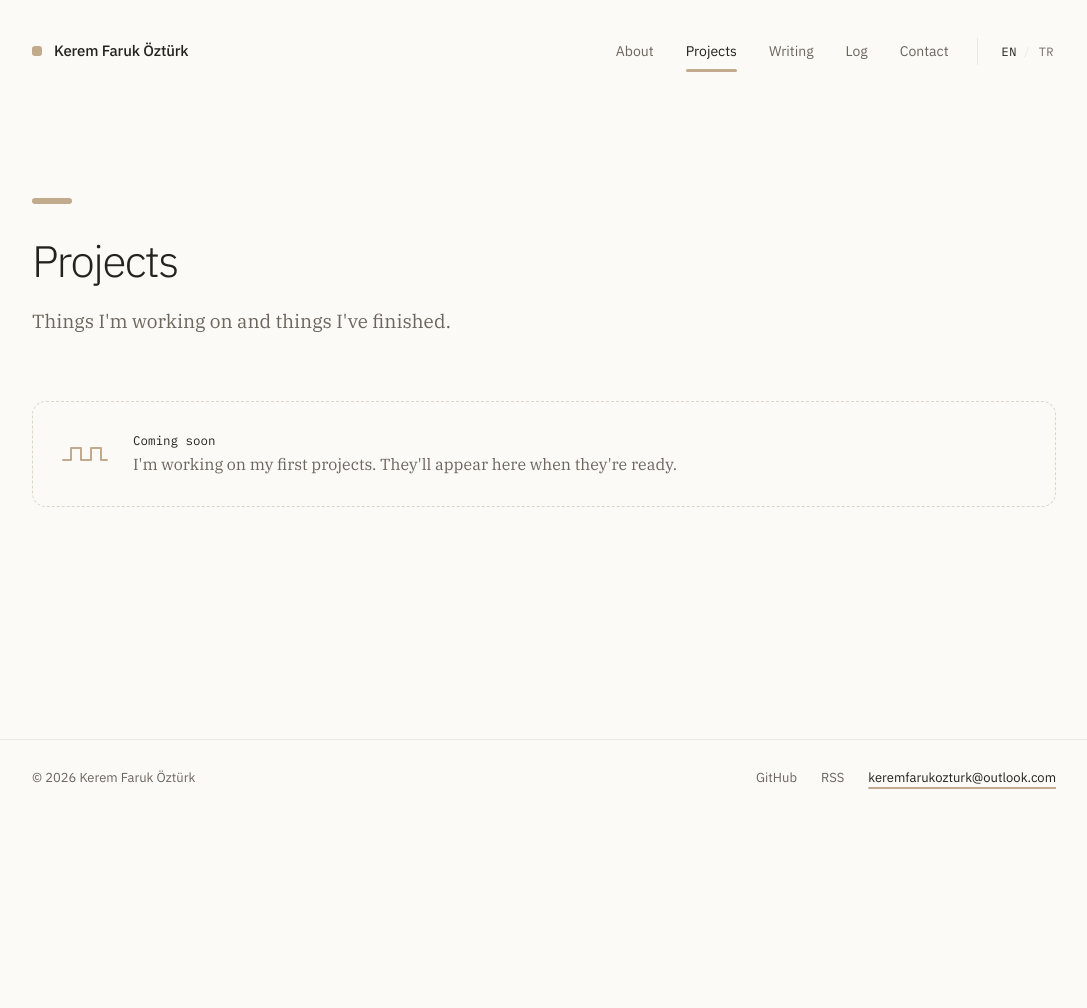
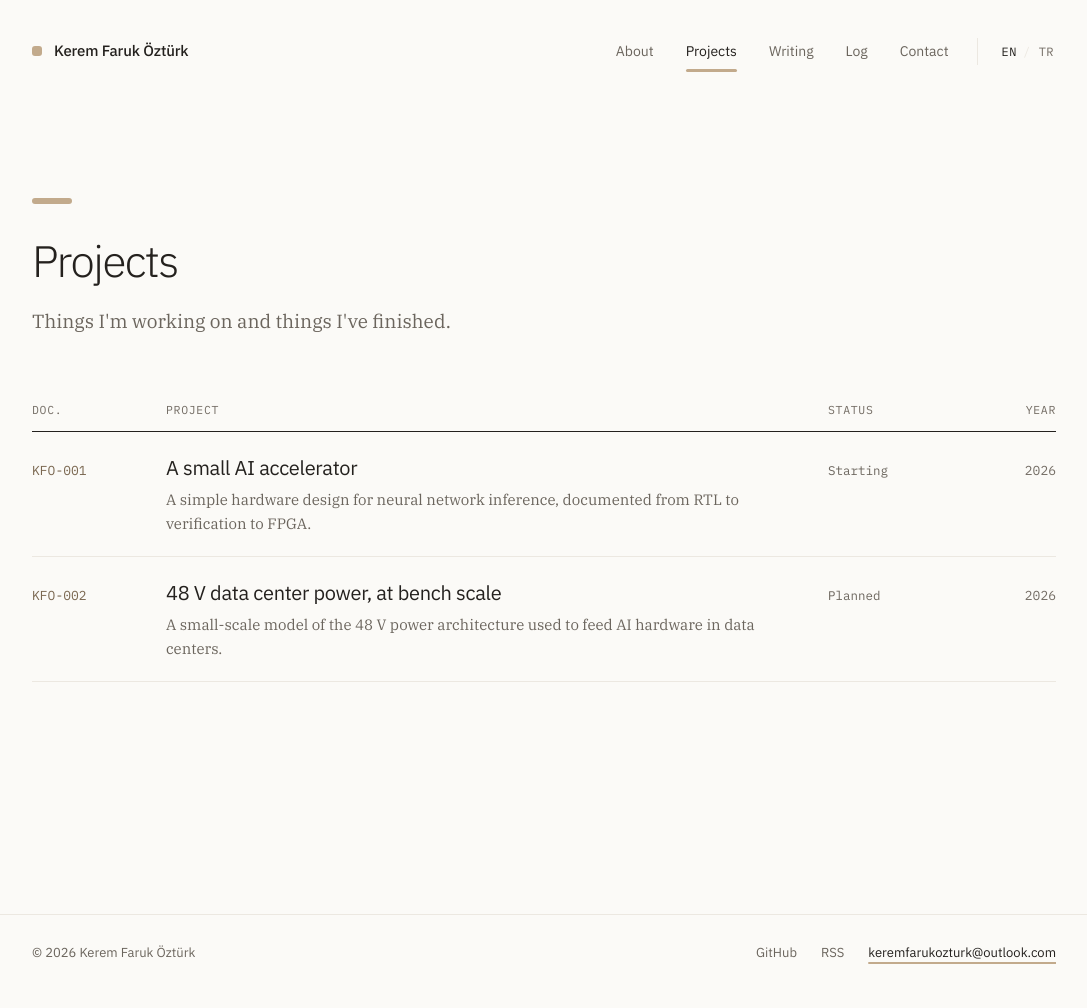
Before and after one commit to keremfarukozturk/keremfarukozturk.github.io, a Jekyll site: the page built from projects/index.html, in a window 1280 px wide. Shown: the whole page, without its empty margins (96-1183 px from the left). Built offline with Jekyll 4.4.1, drawn with Linux system fonts in a browser that asks for light colours; before the commit the page ends 900 px from its top, so only the background shows below that.

Commit message:
İlk iki proje sayfası, yazı taslağı; Hakkımda sade başlığa döndü
- Projeler: KFO-001 yapay zekâ hızlandırıcısı (Başlıyor) ve KFO-002 48 V güç mimarisi (Planlanıyor),
  iki dilde, datasheet düzeninde
- Yeni durum etiketleri: planned / starting (Planlanıyor / Başlıyor)
- İlk yazı için taslak iskelet (published: false; canlı sitede görünmez)
- Hakkımda: cesur başlık kaldırıldı, sade başlığa dönüldü
- Günlük: yalnızca "Siteyi yayına aldım" kaydı
- README: taslak önizleme ve yeni durum etiketleri

Co-Authored-By: Claude Opus 5.5 <noreply@anthropic.com>
Claude-Session: https://claude.ai/code/session_01AR14QjN7rgHvc83wszqaRT

```diff
--- a/_data/log.yml
+++ b/_data/log.yml
@@ -1,10 +1,6 @@
 # Mühendislik günlüğü — kısa, tarihli notlar. En yeni kayıt en üste yazılır.
 # tag: _data/categories.yml anahtarlarından biri (electronics | signals | software | ai | notes)
 # en: İngilizce metin (zorunlu) · tr: Türkçe metin (isteğe bağlı; yoksa İngilizcesi gösterilir)
-- date: 2026-11-13
-  tag: software
-  en: "Made this site bilingual: English by default, Turkish under /tr/."
-  tr: "Bu siteyi iki dilli yaptım: varsayılan İngilizce, Türkçesi /tr/ altında."
 - date: 2026-11-11
   tag: notes
   en: "Launched this site."
--- a/_data/ui.yml
+++ b/_data/ui.yml
@@ -29,7 +29,7 @@ en:
   spec: "Specifications"
   contact: "Contact"
   email: "Email"
-  status: { ongoing: "Ongoing", completed: "Completed" }
+  status: { planned: "Planned", starting: "Starting", ongoing: "Ongoing", completed: "Completed" }
   months: ["Jan", "Feb", "Mar", "Apr", "May", "Jun", "Jul", "Aug", "Sep", "Oct", "Nov", "Dec"]
   months_long: ["January", "February", "March", "April", "May", "June", "July", "August", "September", "October", "November", "December"]
   now: "Now"
@@ -70,7 +70,7 @@ tr:
   spec: "Teknik künye"
   contact: "İletişim"
   email: "E-posta"
-  status: { ongoing: "Sürüyor", completed: "Tamamlandı" }
+  status: { planned: "Planlanıyor", starting: "Başlıyor", ongoing: "Sürüyor", completed: "Tamamlandı" }
   months: ["Oca", "Şub", "Mar", "Nis", "May", "Haz", "Tem", "Ağu", "Eyl", "Eki", "Kas", "Ara"]
   months_long: ["Ocak", "Şubat", "Mart", "Nisan", "Mayıs", "Haziran", "Temmuz", "Ağustos", "Eylül", "Ekim", "Kasım", "Aralık"]
   now: "Şimdi"
--- a/_layouts/page.html
+++ b/_layouts/page.html
@@ -2,24 +2,10 @@
 layout: default
 ---
 <div class="page w">
-  {%- if page.bold %}
-  <header class="bold-head">
-    <div class="bh-cols" aria-hidden="true">{% for i in (1..12) %}<i></i>{% endfor %}</div>
-    <p class="label">{{ page.title }}</p>
-    <h1>{% for w in page.bold.words %}<span{% if forloop.first %} class="main"{% endif %}>{{ w }}</span>{% endfor %}</h1>
-    {%- if page.lede %}<p class="bh-lede">{{ page.lede }}</p>{% endif %}
-    <dl class="bh-row">
-      {%- for r in page.bold.row %}
-      <div{% if forloop.first %} class="main"{% endif %}><dt>{{ r.k }}</dt><dd>{{ r.v }}</dd></div>
-      {%- endfor %}
-    </dl>
-  </header>
-  {%- else %}
   <header class="page-head">
     <span class="bar" aria-hidden="true"></span>
     <h1>{{ page.title }}</h1>
     {%- if page.lede %}<p>{{ page.lede }}</p>{% endif %}
   </header>
-  {%- endif %}
   {{ content }}
 </div>
--- /dev/null
+++ b/_projects/en/48v-power.md
@@ -0,0 +1,33 @@
+---
+title: "48 V data center power, at bench scale"
+summary: "A small-scale model of the 48 V power architecture used to feed AI hardware in data centers."
+doc: KFO-002
+rev: A
+updated: 2026-11-13
+year: 2026
+status: planned
+type: electronics
+ref: 48v-power
+order: 2
+stack:
+  Topic: [Power distribution, DC-DC conversion]
+  Measurement: [Efficiency, losses]
+revisions:
+  - { rev: A, date: 2026-11-13, note: "Project page and plan" }
+---
+
+## Problem
+
+AI hardware draws a lot of power in a small space, and delivering that power efficiently is becoming a limit of its own. Data centers are moving from 12 V to 48 V distribution: for the same power, four times the voltage means a quarter of the current, and conduction losses (I²R) drop by a factor of sixteen.
+
+## Approach
+
+A small bench model of the chain: a 48 V bus, a converter that steps it down for the load, and careful measurements of efficiency and losses at each stage.
+
+## Plan
+
+- Literature notes on 48 V architectures
+- Converter selection and schematic
+- Building and measuring at bench scale
+
+This project starts after the first stages of the AI accelerator.
--- /dev/null
+++ b/_projects/en/ai-accelerator.md
@@ -0,0 +1,35 @@
+---
+title: "A small AI accelerator"
+summary: "A simple hardware design for neural network inference, documented from RTL to verification to FPGA."
+doc: KFO-001
+rev: A
+updated: 2026-11-13
+year: 2026
+status: starting
+type: ai
+ref: ai-accelerator
+order: 1
+stack:
+  Design: [Verilog]
+  Verification: [cocotb]
+  Target: [FPGA]
+revisions:
+  - { rev: A, date: 2026-11-13, note: "Project page and plan" }
+---
+
+## Problem
+
+Neural networks spend most of their time multiplying and adding numbers. General-purpose processors can do this, but dedicated hardware does it faster and with far less energy. I want to understand that trade-off by building one myself, at a small scale.
+
+## Approach
+
+A small, low-precision inference accelerator: an array of multiply-accumulate units fed by simple buffers. Every module will have its own automated tests before it is integrated.
+
+## Plan
+
+- Architecture and block diagram
+- RTL for the multiply-accumulate unit and the array
+- Verification with cocotb
+- Running on an FPGA and measuring the results
+
+This page is updated as each stage is completed; changes are listed in the revision history below.
--- a/assets/css/main.css
+++ b/assets/css/main.css
@@ -280,22 +280,6 @@ img, video, svg, canvas { display: block; max-width: 100%; }
 .rcf-read { display: flex; flex-wrap: wrap; gap: 28px; margin: 14px 0 0; font-family: var(--mono); font-size: 12.5px; color: var(--faint); }
 .rcf-read b { font-weight: 500; color: var(--ink); margin-left: 6px; }
 
-/* Hakkımda: cesur başlık */
-.bold-head { position: relative; margin-bottom: 72px; padding: 8px 0 0; }
-.bh-cols { position: absolute; inset: -40px 0 0; display: grid; grid-template-columns: repeat(12, 1fr); gap: 24px; pointer-events: none; }
-.bh-cols i { border-left: 1px solid var(--line); opacity: .7; }
-.bold-head > * { position: relative; }
-.bold-head .label { margin: 0 0 28px; }
-.bold-head h1 { margin: 0; font-weight: 300; font-size: clamp(52px, 8vw, 96px); line-height: .98; letter-spacing: -.055em; }
-.bold-head h1 span { display: block; color: var(--soft); }
-.bold-head h1 .main { color: var(--ink); }
-.bh-lede { margin: 32px 0 0; max-width: 560px; font-family: var(--serif); font-size: 19px; color: var(--soft); }
-.bh-row { display: grid; grid-template-columns: repeat(3, 1fr); gap: 24px; margin: 48px 0 0; padding-top: 18px; border-top: 1px solid var(--ink); }
-.bh-row dt { font-family: var(--mono); font-size: 12px; color: var(--faint); }
-.bh-row dd { margin: 6px 0 0; font-size: 19px; letter-spacing: -.01em; color: var(--soft); }
-.bh-row .main dt { color: var(--tan-text); }
-.bh-row .main dd { color: var(--ink); }
-
 /* Proje: kapak ve teknik künye */
 .cover { max-width: 900px; margin: 0 0 48px; }
 .cover img { width: 100%; border-radius: var(--radius); border: 1px solid var(--line); }
@@ -408,9 +392,6 @@ img, video, svg, canvas { display: block; max-width: 100%; }
   .log li { grid-template-columns: 1fr auto; gap: 6px 16px; }
   .log p { grid-column: 1 / 3; grid-row: 2; }
   .rcf-ctrl { grid-template-columns: 1fr; }
-  .bh-row { grid-template-columns: 1fr; gap: 14px; }
-  .bh-cols { grid-template-columns: repeat(4, 1fr); }
-  .bh-cols i:nth-child(n+5) { display: none; }
   .about { grid-template-columns: 1fr; gap: 28px; }
   .about-photo { grid-column: 1; grid-row: 1; width: 140px; margin: 0; }
   .about .prose { grid-row: 2; }
```
Also changed, not shown: _posts/tr/2026-11-13-yapay-zeka-guvenligi.md (added, +28 -0 lines), _projects/tr/48v-guc-mimarisi.md (added, +33 -0 lines), _projects/tr/yapay-zeka-hizlandiricisi.md (added, +35 -0 lines), about.md (+0 -6 lines), tr/hakkimda.md (+0 -6 lines), README.md, 3 other files.
